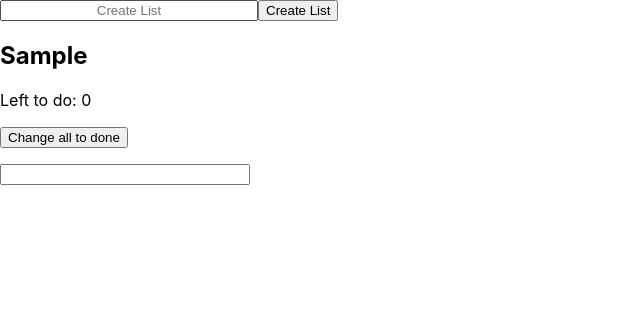
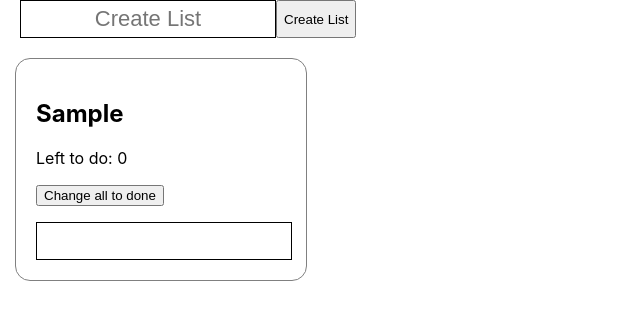
Before and after one commit to jordan-w-smith/to-do-list-react, a React (Create React App) app: page / in a window 1280 px wide. Both pictures are taken after typing "Sample" into the empty fields and a click on the button "Create List". Shown: the top 320 px of the page, without its empty margins (0-640 px from the left). Built offline with nearby package versions, Linux system fonts and the light colour scheme.

Commit message:
basic styling added

```diff
--- a/src/App.css
+++ b/src/App.css
@@ -9,3 +9,7 @@
 body {
   display: block;
 }
+
+.createListInput {
+  margin-left: 20px;
+}
--- a/src/App.js
+++ b/src/App.js
@@ -48,7 +48,7 @@ class App extends React.Component {
     return (
       <div className="App">
         <form>
-          <input value={this.state.listName} onChange={this.handleChange} type="text" placeholder="Create List"></input>
+          <input className="createListInput" value={this.state.listName} onChange={this.handleChange} type="text" placeholder="Create List"></input>
           <button onClick={this.handleClick}>Create List</button>
         </form>
         <div className="all-lists-container">
--- a/src/Components/List.css
+++ b/src/Components/List.css
@@ -1,6 +1,11 @@
 .list-container {
     width: 250px;
-    margin-right: 20px;
+    margin-right: 15px;
+    margin-left: 15px;
+    margin-top: 20px;
+    padding: 20px;
+    border: 1px solid gray;
+    border-radius: 15px;
 }
 
 ul {
@@ -10,6 +15,11 @@ ul {
 input[type="text"]{
     width: 250px;
     text-align: center;
+    border: 1px solid black;
+    border-radius: 1px solid black;
+    padding-top: 5px;
+    padding-bottom: 5px;
+    font-size: 22px;
 }
 
 input[type="submit"] {
--- a/src/Components/ListItem.css
+++ b/src/Components/ListItem.css
@@ -6,6 +6,7 @@ li {
     list-style-type: none;
     text-align: center;
     margin-bottom: 15px;
+    font-size: 23px;
 }
 
 img {
```
